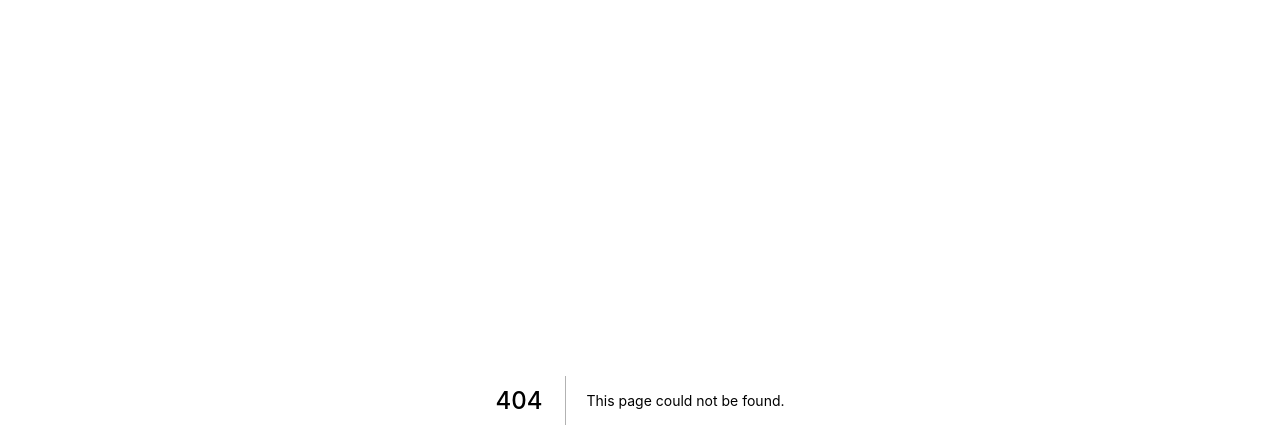
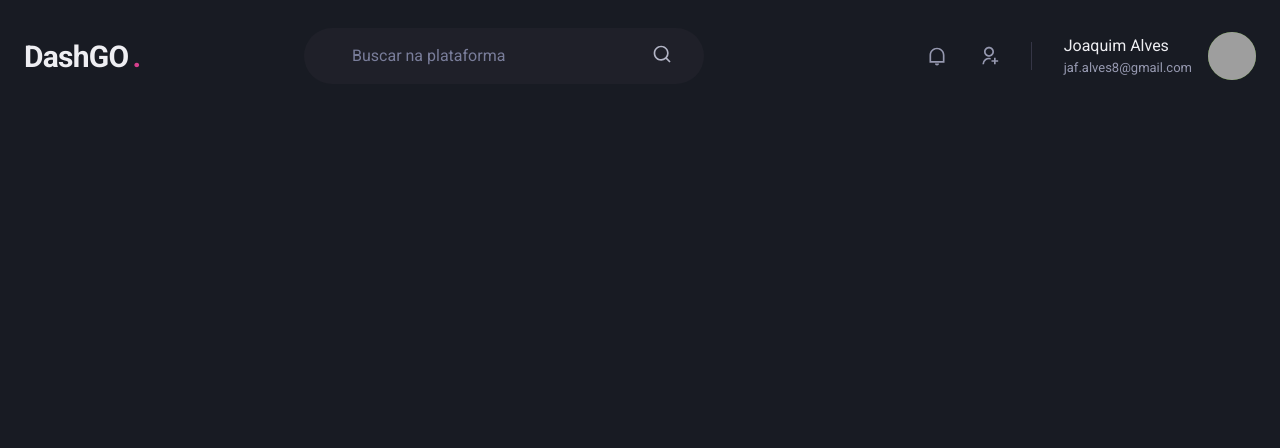
Before and after one commit to jaf88/jaf-dashgo, a Next.js app: page /dashboard in a window 1280 px wide. Before the commit this address had no page. Shown: the top 448 px of the page. Built offline with nearby package versions, Linux system fonts and the light colour scheme; grey boxes are pictures that could not be loaded.

Commit message:
feat: Header component

```diff
--- /dev/null
+++ b/src/components/Header.tsx
@@ -0,0 +1,78 @@
+import { Flex, Text, Input, Icon, HStack, Box, Avatar } from '@chakra-ui/react';
+import React from 'react';
+import { RiNotificationLine, RiSearchLine, RiUserAddLine } from 'react-icons/ri';
+
+export function Header() {
+  return (
+    <Flex
+      as="header"
+      w="100%"
+      maxWidth={1480}
+      h="20"
+      mx="auto"
+      mt="4"
+      px="6"
+      align="center"
+    >
+      <Text
+        fontSize="3xl"
+        fontWeight="bold"
+        letterSpacing="tight"
+        w="64"
+      >
+        DashGO
+        <Text as="span" ml="1" color="pink.500">.</Text>
+      </Text>
+
+      <Flex
+        as="label"
+        flex="1"
+        py="4"
+        px="8"
+        ml="6"
+        maxWidth={400}
+        alignSelf="center"
+        color="gray.200"
+        position="relative"
+        bg="gray.800"
+        borderRadius="full"
+      >
+        <Input
+          color="gray.50"
+          variant="unstyled"
+          px="4"
+          mr="4"
+          placeholder="Buscar na plataforma"
+          _placeholder={{ color: 'gray.400' }}
+        />
+        <Icon as={RiSearchLine} fontSize="20" />
+      </Flex>
+
+      <Flex
+        align="center"
+        ml="auto"
+      >
+        <HStack
+          spacing="8"
+          mx="8" pr="8" py="1"
+          color="gray.300"
+          borderRightWidth={1}
+          borderColor="gray.700"
+        >
+          <Icon as={RiNotificationLine} fontSize="20" />
+          <Icon as={RiUserAddLine} fontSize="20" />
+        </HStack>
+
+        <Flex align="center">
+          <Box mr="4" textAling="right">
+            <Text>Joaquim Alves</Text>
+            <Text color="gray.300" fontSize="small">
+              jaf.alves8@gmail.com
+            </Text>
+          </Box>
+          <Avatar size="md" name="Joaquim Alves" src="https://github.com/jaf88.png"/>
+        </Flex>
+      </Flex>
+    </Flex>
+  )
+}
--- a/src/pages/_app.tsx
+++ b/src/pages/_app.tsx
@@ -1,7 +1,14 @@
 import { AppProps } from 'next/app';
+import { ChakraProvider } from '@chakra-ui/react';
+import { theme } from '../styles/theme';
+
 
 function MyApp({ Component, pageProps }: AppProps) {
-  return <Component {...pageProps} />
+  return (
+    <ChakraProvider theme={theme}>
+      <Component {...pageProps} />
+    </ChakraProvider>
+  )
 }
 
 export default MyApp
--- /dev/null
+++ b/src/pages/_document.tsx
@@ -0,0 +1,19 @@
+import Document, { Head, Html, Main, NextScript } from 'next/document';
+
+export default class MyDocument extends Document {
+  render() {
+    return (
+      <Html>
+        <Head>
+          <link rel="preconnect" href="https://fonts.gstatic.com" />
+          <link href="https://fonts.googleapis.com/css2?family=Roboto:wght@400;500;700&display=swap" rel="stylesheet" />
+        </Head>
+
+        <body>
+          <Main />
+          <NextScript />
+        </body>
+      </Html>
+    )
+  }
+}
--- /dev/null
+++ b/src/pages/dashboard.tsx
@@ -0,0 +1,7 @@
+import { Header } from "../components/Header";
+
+export default function Dashboard() {
+  return (
+    <Header />
+  )
+}
--- /dev/null
+++ b/src/styles/theme.ts
@@ -0,0 +1,30 @@
+import { extendTheme } from '@chakra-ui/react';
+
+export const theme = extendTheme({
+  colors: {
+    gray: {
+      "900": "#181B23",
+      "800": "#1F2029",
+      "700": "#353646",
+      "600": "#4B4D63",
+      "500": "#616480",
+      "400": "#797D9A",
+      "300": "#9699B0",
+      "200": "#B3B5C6",
+      "100": "#D1D2DC",
+      "50": "#EEEEF2",
+    }
+  },
+  fonts: {
+    heading: 'Robot',
+    body: 'Roboto',
+  },
+  styles: {
+    global: {
+      body: {
+        bg: 'gray.900',
+        color: 'gray.50'
+      }
+    }
+  }
+})
--- a/styles/globals.css
+++ /dev/null
@@ -1,16 +0,0 @@
-html,
-body {
-  padding: 0;
-  margin: 0;
-  font-family: -apple-system, BlinkMacSystemFont, Segoe UI, Roboto, Oxygen,
-    Ubuntu, Cantarell, Fira Sans, Droid Sans, Helvetica Neue, sans-serif;
-}
-
-a {
-  color: inherit;
-  text-decoration: none;
-}
-
-* {
-  box-sizing: border-box;
-}
```
Also changed, not shown: package.json (+7 -1 lines), src/components/Form/Input.tsx (added, +31 -0 lines), src/pages/index.tsx (+22 -4 lines), styles/Home.module.css (deleted, +0 -122 lines), 1 other file (tests, documents, lock files or other folders).
